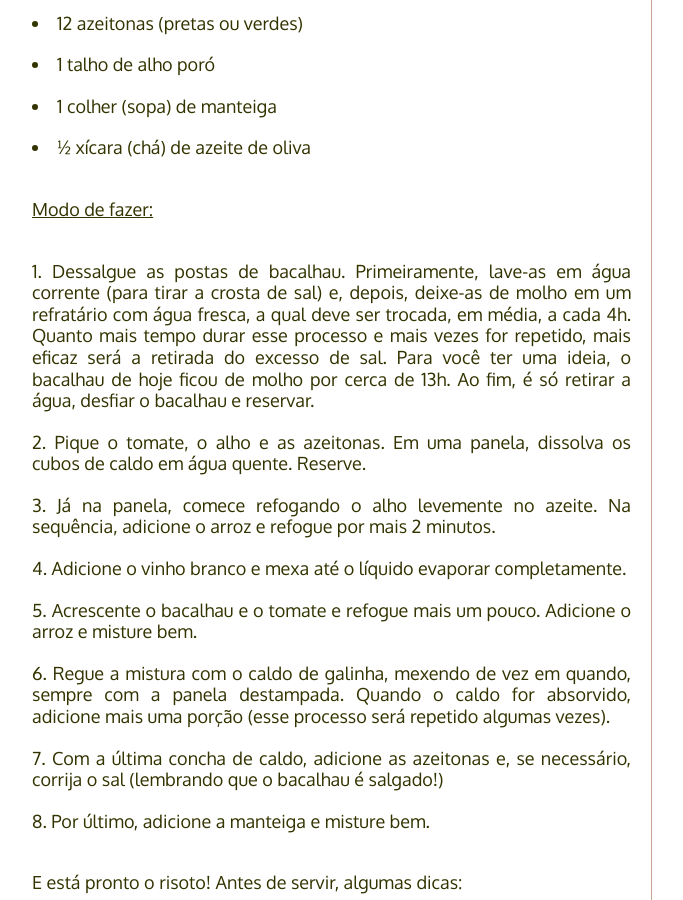
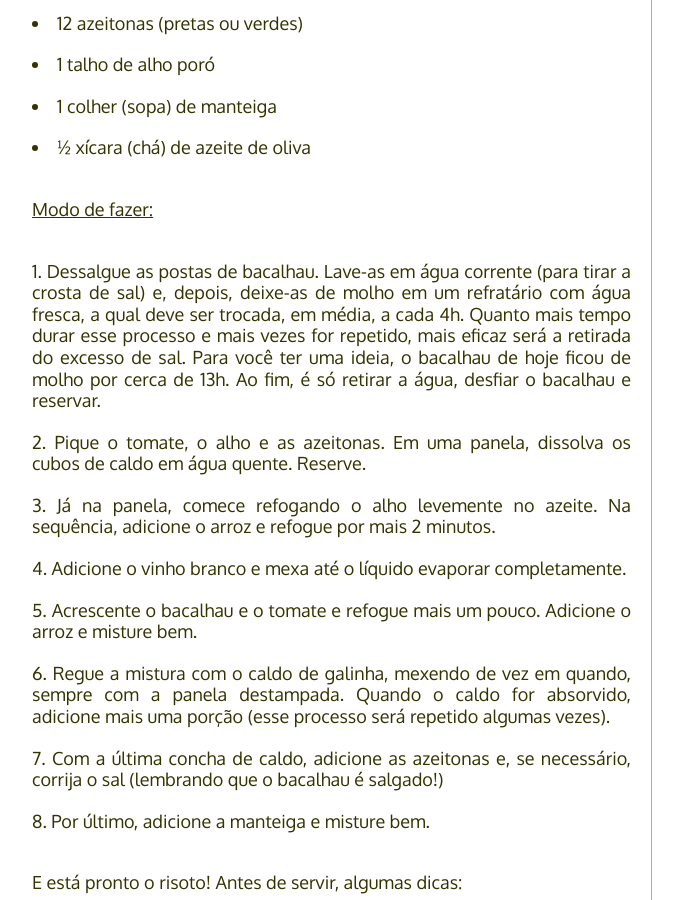
Before and after one commit to PaneladePau/paneladepau-jekyll-blog, a Jekyll site: the page built from _posts/2013-03-31-risoto-de-bacalhau.md, in a window 1280 px wide and 900 px high, scrolled down 1418 px. Shown: the whole window, without its empty margins (138-821 px from the left). Built offline with Jekyll 4.4.1, drawn with Linux system fonts in a browser that asks for light colours; nearby versions of some CDN libraries; some web fonts are replaced; Markdown is read by kramdown in place of the engine named in the settings.

Commit message:
“update”

```diff
--- a/_posts/2013-03-31-risoto-de-bacalhau.md
+++ b/_posts/2013-03-31-risoto-de-bacalhau.md
@@ -35,7 +35,7 @@ Essas breves lembranças são a introdução para o delicioso risoto de bacalhau
 * ½ xícara (chá) de azeite de oliva
 
 ### Modo de fazer:
-1. Dessalgue as postas de bacalhau. Primeiramente, lave-as em água corrente (para tirar a crosta de sal) e, depois, deixe-as de molho em um refratário com água fresca, a qual deve ser trocada, em média, a cada 4h. Quanto mais tempo durar esse processo e mais vezes for repetido, mais eficaz será a retirada do excesso de sal. Para você ter uma ideia, o bacalhau de hoje ficou de molho por cerca de 13h. Ao fim, é só retirar a água, desfiar o bacalhau e reservar.
+1. Dessalgue as postas de bacalhau. Lave-as em água corrente (para tirar a crosta de sal) e, depois, deixe-as de molho em um refratário com água fresca, a qual deve ser trocada, em média, a cada 4h. Quanto mais tempo durar esse processo e mais vezes for repetido, mais eficaz será a retirada do excesso de sal. Para você ter uma ideia, o bacalhau de hoje ficou de molho por cerca de 13h. Ao fim, é só retirar a água, desfiar o bacalhau e reservar.
 2. Pique o tomate, o alho e as azeitonas. Em uma panela, dissolva os cubos de caldo em água quente. Reserve.
 3. Já na panela, comece refogando o alho levemente no azeite. Na sequência, adicione o arroz e refogue por mais 2 minutos.
 4. Adicione o vinho branco e mexa até o líquido evaporar completamente.
```
